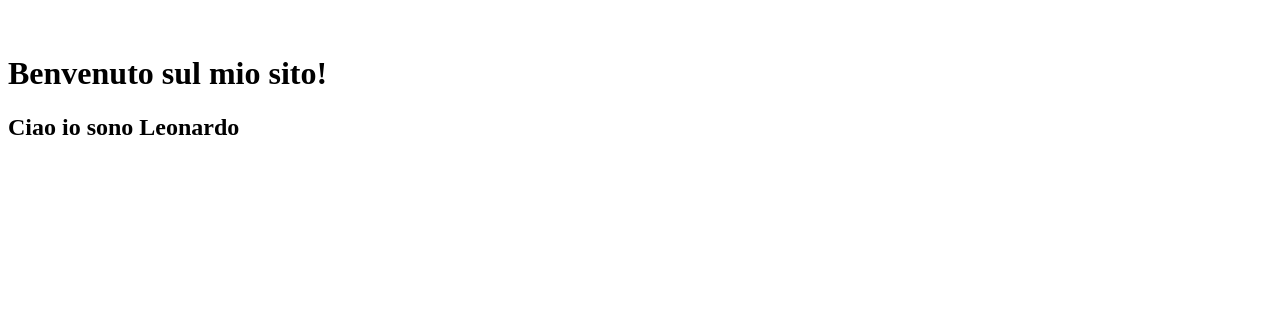
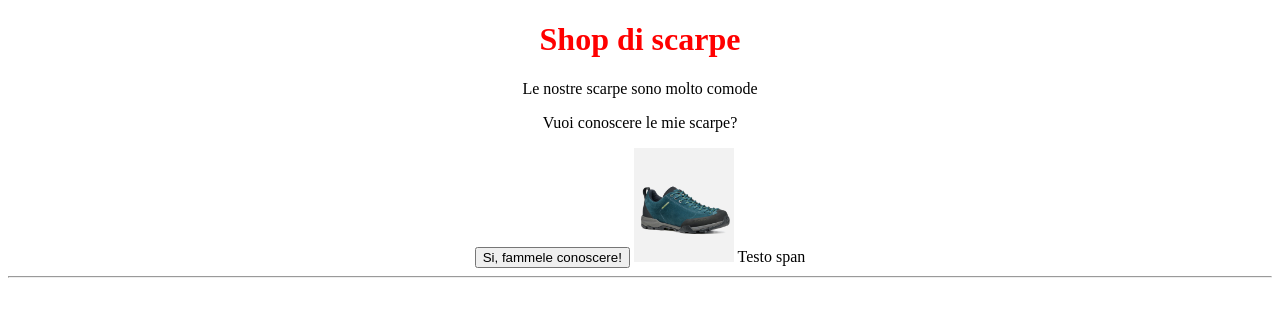
Before and after one commit to Leonwsky/project-mia-febbraio, a plain HTML site: page index.html in a window 1280 px wide. Drawn offline with Linux system fonts and the light colour scheme.

Commit message:
add image and modify index

```diff
--- a/index.html
+++ b/index.html
@@ -5,16 +5,19 @@
     <meta name="viewport" content="width=device-width, initial-scale=1.0">
     <title>Settimana MiaTech</title>
 </head>
-<body>
+<body style="text-align: center;">
+<h1 style="color: red; text-align: center;">Shop di scarpe</h1>
+<p>Le nostre scarpe sono molto comode</p>
+<p>Vuoi conoscere le mie scarpe?</p>
+<div>
 
-  <p></p>
 
-  <img src=>
-  <h1>
-    Benvenuto sul mio sito!
-  </h1>
-  <h2> Ciao io sono Leonardo
+<button>Si, fammele conoscere!</button>
+<img src="scarpa.jpg" width="100"
 
-  </h2>
+
+</div>
+<span>Testo span</span>
+<hr>
 </body>
 </html>
```
Also changed, not shown: cane.jpeg.jpg (added), scarpa.jpg (added).
